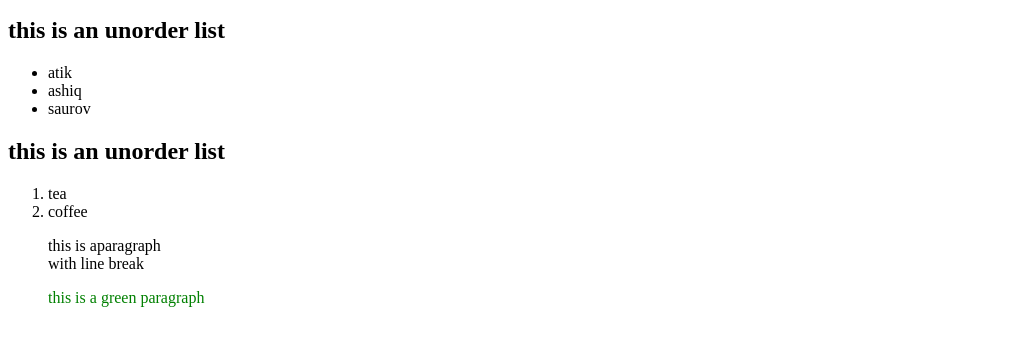
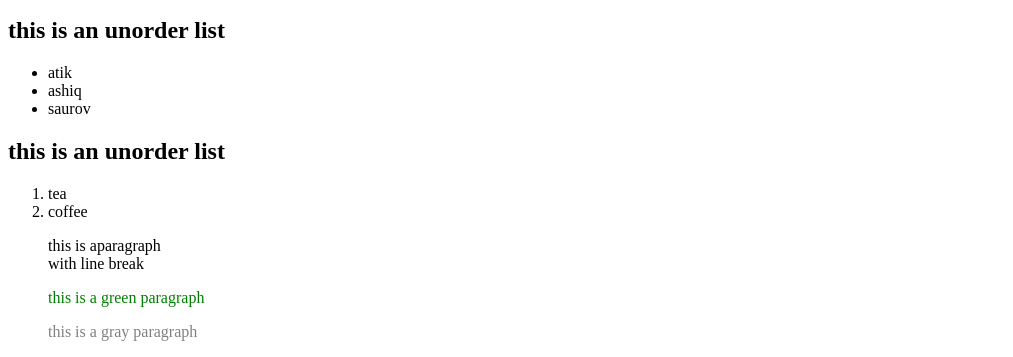
Before and after one commit to Arafat6462/website, a plain HTML site: page index.html in a window 1280 px wide. Shown: the part 482-839 px from the top of the page, without its empty margins (0-1013 px from the left). Before the commit the page ends 805 px from the top, so only its background shows below. Drawn offline with Linux system fonts and the light colour scheme.

Commit message:
add new line

```diff
--- a/index.html
+++ b/index.html
@@ -26,5 +26,7 @@
 	</il>
 	<p> this is aparagraph <br> with line break<p>
 	<p style="color:green" title="hello"> this is a green paragraph</p>
+		<p style="color:gray" title="hello"> this is a gray paragraph</p>
+
 	</body>
 </html>
```
